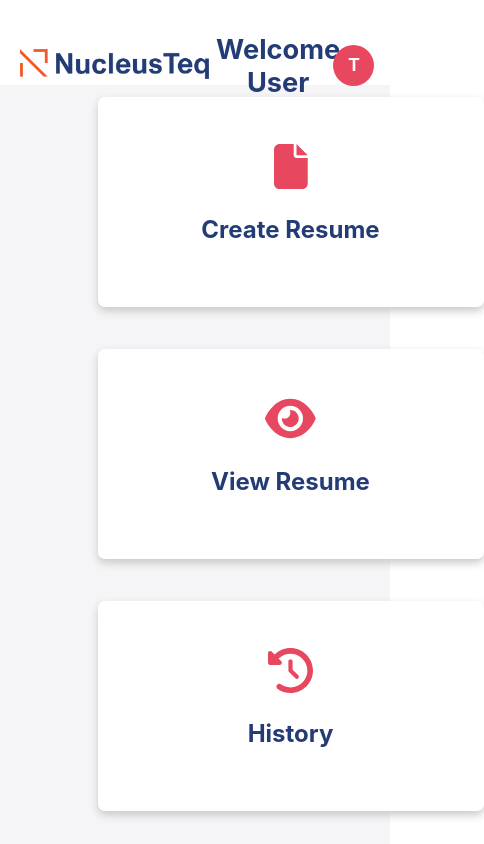
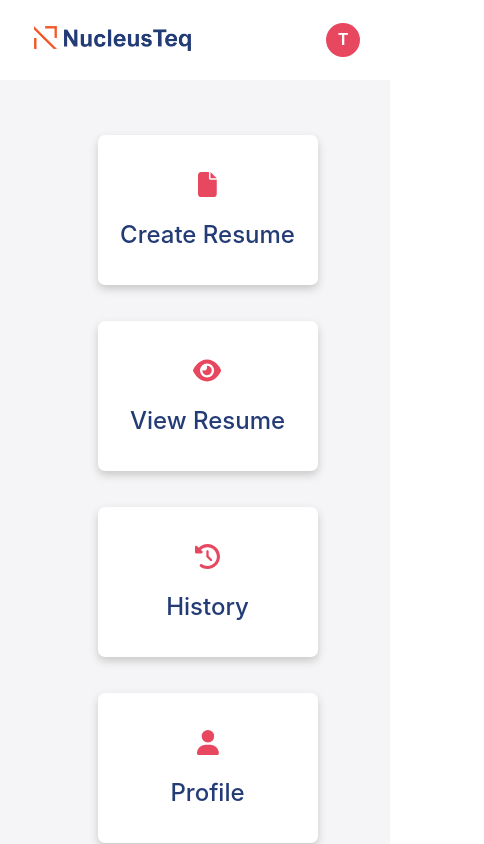
Before and after one commit to soumya1103/Resume-Builder, a React (Create React App) app: page /dashboard in a window 390 px wide. Shown: the top 844 px of the page, 484 px wide, since content can reach past the window. Built offline with nearby package versions, Linux system fonts and the light colour scheme.

Commit message:
responsiveness

```diff
--- a/src/Components/Cards/Card.jsx
+++ b/src/Components/Cards/Card.jsx
@@ -4,7 +4,7 @@ function Card({ icon, label }) {
   return (
     <div className="dashboard-card">
       <div className="dashboard-icons">{icon}</div>
-      <h2 className='card-label'>{label}</h2>
+      <div className='card-label'>{label}</div>
     </div>
   );
 }
--- a/src/Components/Navbar/Navbar.css
+++ b/src/Components/Navbar/Navbar.css
@@ -1,13 +1,11 @@
-
-
 .navbar {
     display: grid;
     grid-template-columns: auto 1fr auto;
     align-items: center;
     background-color: #ffffff;
-    padding: 10px 20px;
+    padding: 10px 30px;
     height: 65px;
-    margin-bottom: 3%;
+    margin-bottom: 5%;
     color: white;
   }
 
@@ -60,8 +58,49 @@
 
   .heading {
     font-size: 1.7rem;
+    font-weight: bold;
     align-items: center;
     color: #243C76;
     justify-self: start;
-    margin-left: 5.5%; /* Adjust if necessary */
+    margin-left: 4.3%;
   }
+
+  @media (max-width: 820px) {
+    .navbar {
+      grid-template-columns: 20% 80%;
+      padding: 10px 30px;
+      height: 60px;
+      margin-bottom: 8%;
+    }
+
+    .navbar-button .btn {
+      padding: 8px 12px;
+      font-size: 16px;
+    }
+
+    .heading {
+     display: none;
+    }
+  }
+
+  @media (max-width: 480px) {
+    .navbar {
+      grid-template-columns: 50% 50%;
+      /* padding: 10px 10px; */
+      height: 60px;
+      margin-bottom: 14%;
+    }
+
+    .navbar-logo img {
+      height: 25px;
+    }
+
+    .navbar-button .btn {
+      padding: 8px 12px;
+      font-size: 16px;
+    }
+
+    .heading {
+      display: none;
+    }
+  }
--- a/src/Components/Navbar/Navbar.jsx
+++ b/src/Components/Navbar/Navbar.jsx
@@ -1,5 +1,5 @@
 import React, { useState } from 'react';
-import '../Navbar/Navbar.css'
+import '../Navbar/Navbar.css';
 import NT from '../../Images/NucleusTeq Logo.png';
 
 function Navbar() {
@@ -9,14 +9,21 @@ function Navbar() {
     setIsDropdownOpen(!isDropdownOpen);
   };
 
+  const closeDropdown = () => {
+    setIsDropdownOpen(false);
+  };
+
   return (
     <div className='navbar'>
       <div className='navbar-logo'>
         <img src={NT} alt='Logo' />
       </div>
       <h2 className='heading'>Welcome User</h2>
-      <div className='navbar-button'>
-        <button className='btn' onClick={toggleDropdown}>T</button>
+      <div
+        className='navbar-button'
+        onMouseLeave={closeDropdown}
+      >
+        <button className='btn' onMouseEnter={toggleDropdown}>T</button>
         {isDropdownOpen && (
           <div className='dropdown-menu'>
             <button className='dropdown-item'>Profile</button>
--- a/src/Pages/Dashboard/Dashboard.css
+++ b/src/Pages/Dashboard/Dashboard.css
@@ -6,7 +6,7 @@
     display: grid;
     justify-content: center;
     grid-template-columns: 25% 28.5%;
-    row-gap: 15%;
+    row-gap: 18%;
     column-gap: 10%;
 }
 .dashboard-card {
@@ -29,6 +29,12 @@
 .dashboard-icons {
     color: #e74860;
     font-size: 45px;
+}
+
+.card-label {
+  font-size: 1.5rem;
+  padding-top: 20px;
+  font-weight: 500;
 }
 
   @media only screen and (max-width: 768px) {
@@ -61,14 +67,14 @@
     }
   }
 
-  @media only screen and (max-width: 389px) {
+  @media only screen and (max-width: 412px) {
 
     .dashboard-container {
         grid-template-columns: 50%;
-        row-gap: 5%;
+        row-gap: 6%;
       }
       .dashboard-card {
-          width: 180px;
+          width: 220px;
           height: 150px;
       }
       .dashboard-icons {
```
